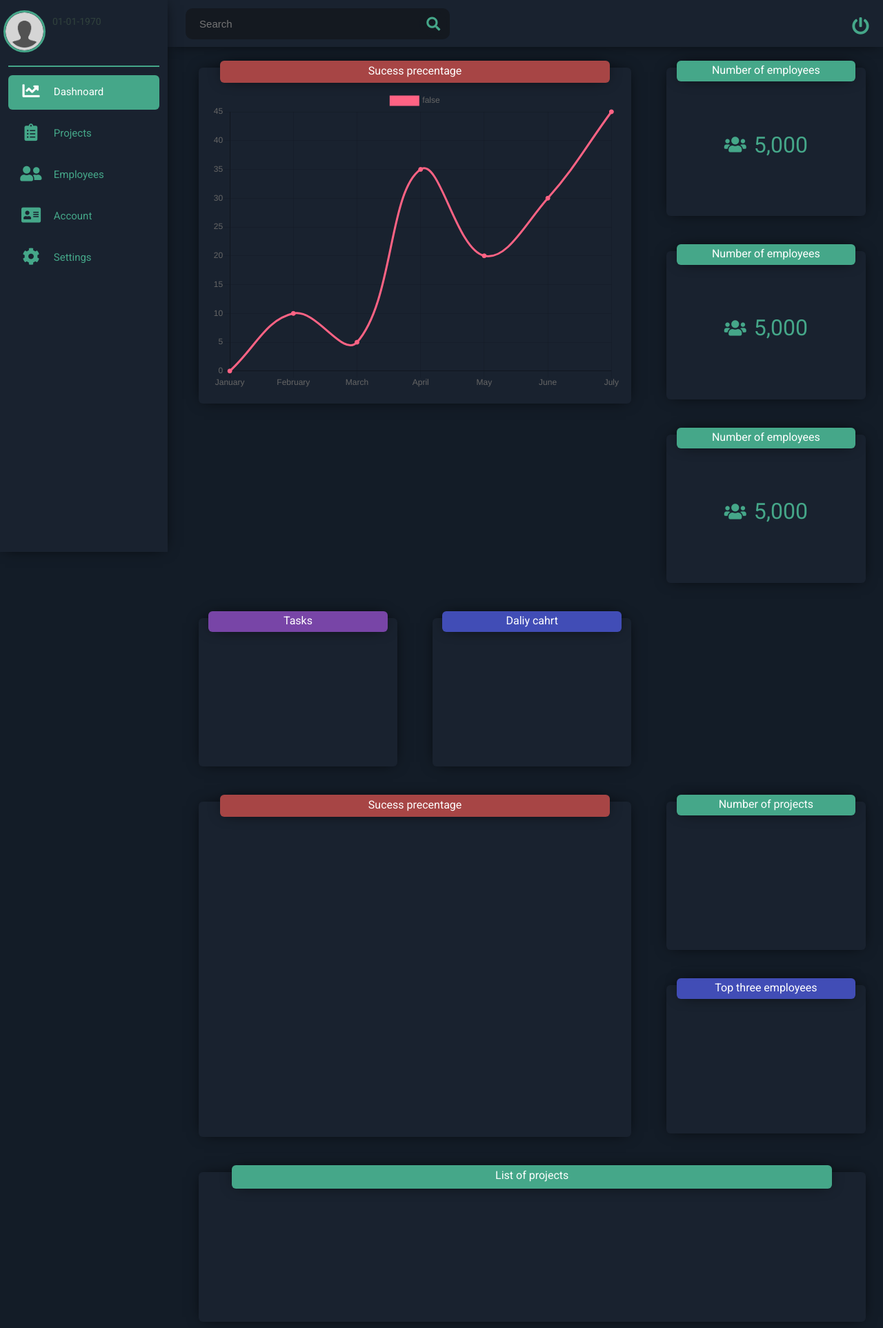
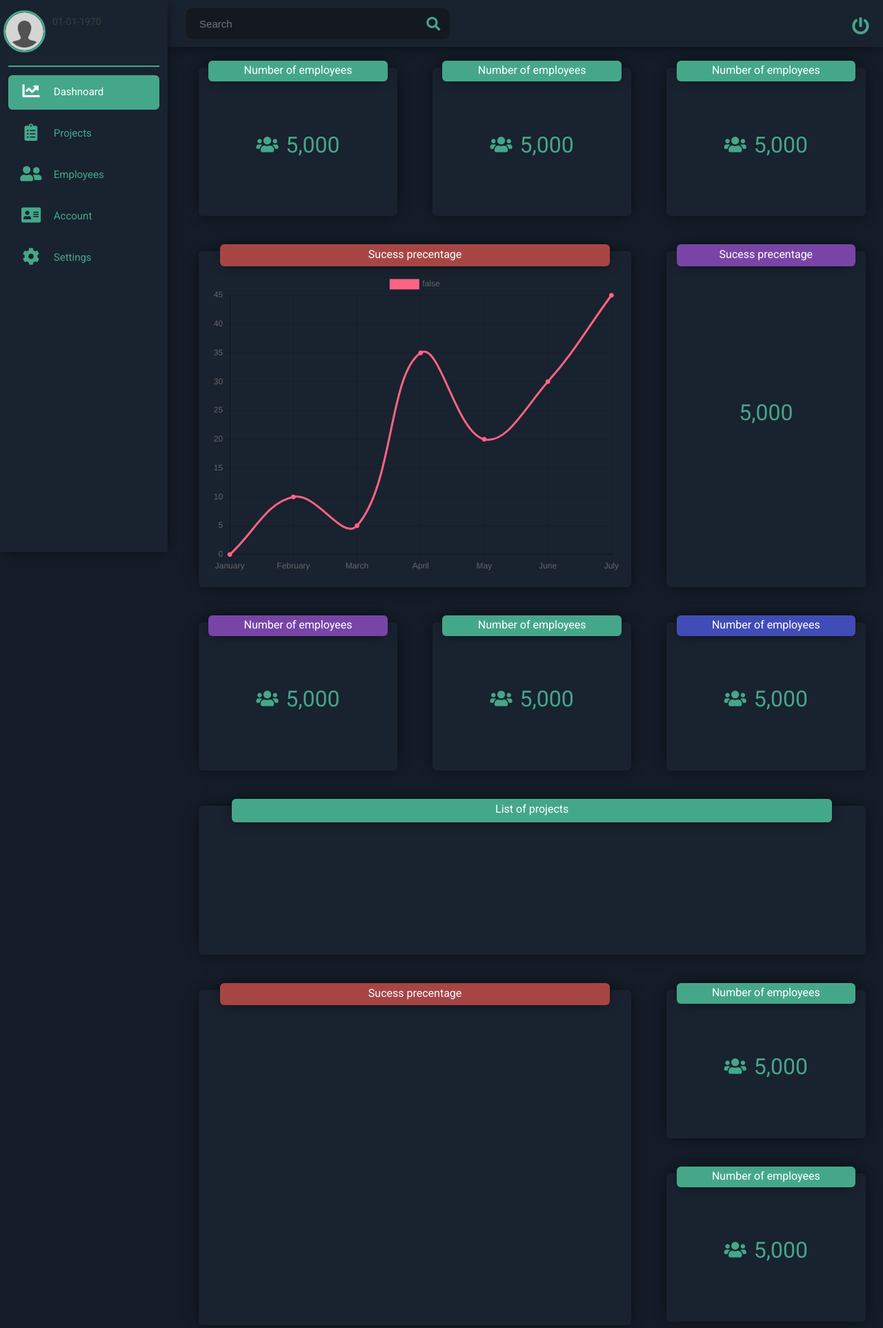
Before and after one commit to NasserAlkahtani/TMS, a PHP site: page /company/index.php in a window 1280 px wide. Shown: the top 1925 px of the page at 69% size. Run offline with PHP 8.4, Linux system fonts and the light colour scheme; the visitor is signed in with stand-in values (Sample User, id 1); data that the repository does not hold is empty; a map, chart or similar area stays blank; some libraries are stand-ins or nearby versions.

Commit message:
card bug fixes

```diff
--- a/src/assets/css/card.css
+++ b/src/assets/css/card.css
@@ -3,6 +3,7 @@
     float: left;
     background-color: #19222f;
     margin: 2.5%;
+    margin-bottom: 2.5%;
     -webkit-box-shadow: 0px 0px 21px -7px rgba(0, 0, 0, 1);
     -moz-box-shadow: 0px 0px 21px -7px rgba(0, 0, 0, 1);
     box-shadow: 0px 0px 21px -7px rgba(0, 0, 0, 1);
@@ -61,6 +62,7 @@
 }
 
 .card-single-double {
+    flex-direction: column;
     width: 28.3333333%;
     height: 64.5%;
 }
--- a/src/pages/company/index.php
+++ b/src/pages/company/index.php
@@ -72,66 +72,101 @@
       <div id="notification-x" class="notification-x"><img src="../../assets/img/x-icon.png"></div>
      </div> -->
 
-     <div class="card card-double card-red">
-      <label>Sucess precentage</label>
-      <div>
-           <canvas id="line-chart">
 
-           </canvas>
-      </div>
-</div>
 
-<div class="card card-single">
+
+     <!-- <div class="card card-single">
        <label>Number of employees</label>
        <div>
        <i class="fas fa-users"></i>5,000
        </div>
-     </div>
+     </div> -->
+
+     <!-- <div class="card card-single card-purple">
+     <label>Tasks</label>
+     <div>
+
+     </div> -->
+
+     <!-- </div>
+     <div class="card card-single card-blue">
+     <label>Daliy cahrt</label>
+     </div> -->
 
      <div class="card card-single">
        <label>Number of employees</label>
        <div>
-       <i class="fas fa-users"></i>5,000
+         <i class="fas fa-users"></i>5,000
+       </div>
+     </div>
+     <div class="card card-single">
+       <label>Number of employees</label>
+       <div>
+         <i class="fas fa-users"></i>5,000
+       </div>
+     </div>
+     <div class="card card-single">
+       <label>Number of employees</label>
+       <div>
+         <i class="fas fa-users"></i>5,000
        </div>
      </div>
 
 
-     <div class="card card-single">
-       <label>Number of employees</label>
-       <div>
-       <i class="fas fa-users"></i>5,000
-       </div>
-     </div>
-     <div class="card card-single card-purple">
-     <label>Tasks</label>
-     <div>
 
-     </div>
-
-     </div>
-     <div class="card card-single card-blue">
-     <label>Daliy cahrt</label>
-     </div>
 
 
 
      <div class="card card-double card-red">
       <label>Sucess precentage</label>
-      <div>
+        <div>
            <canvas id="line-chart">
 
            </canvas>
+       </div>
+     </div>
+
+     <div class="card card-single-double card-purple">
+      <label>Sucess precentage</label>
+      <div>
+             5,000
       </div>
      </div>
+
+
+
+
+
+
+
+     <div class="card card-single card-purple">
+       <label>Number of employees</label>
+       <div>
+         <i class="fas fa-users"></i>5,000
+       </div>
+     </div>
      <div class="card card-single">
-     <label>Number of projects</label>
+       <label>Number of employees</label>
+       <div>
+         <i class="fas fa-users"></i>5,000
+       </div>
      </div>
      <div class="card card-single card-blue">
-     <label>Top three employees</label>
+       <label>Number of employees</label>
+       <div>
+         <i class="fas fa-users"></i>5,000
+       </div>
      </div>
+
+
+
+
 
      <div class="card card-full">
      <label>List of projects</label>
+     <div>
+
+     </div>
      </div>
 
 
@@ -143,14 +178,24 @@
       <label>Sucess precentage</label>
      </div>
 
-     <div class="card card-single-double card-purple">
-      <label>Sucess precentage</label>
-      <div>
-      <div>
-             5,000
+     <div class="card card-single">
+       <label>Number of employees</label>
+       <div>
+         <i class="fas fa-users"></i>5,000
        </div>
-      </div>
      </div>
+
+     <div class="card card-single">
+       <label>Number of employees</label>
+       <div>
+         <i class="fas fa-users"></i>5,000
+       </div>
+     </div>
+
+
+
+
+
 
 
 
```
